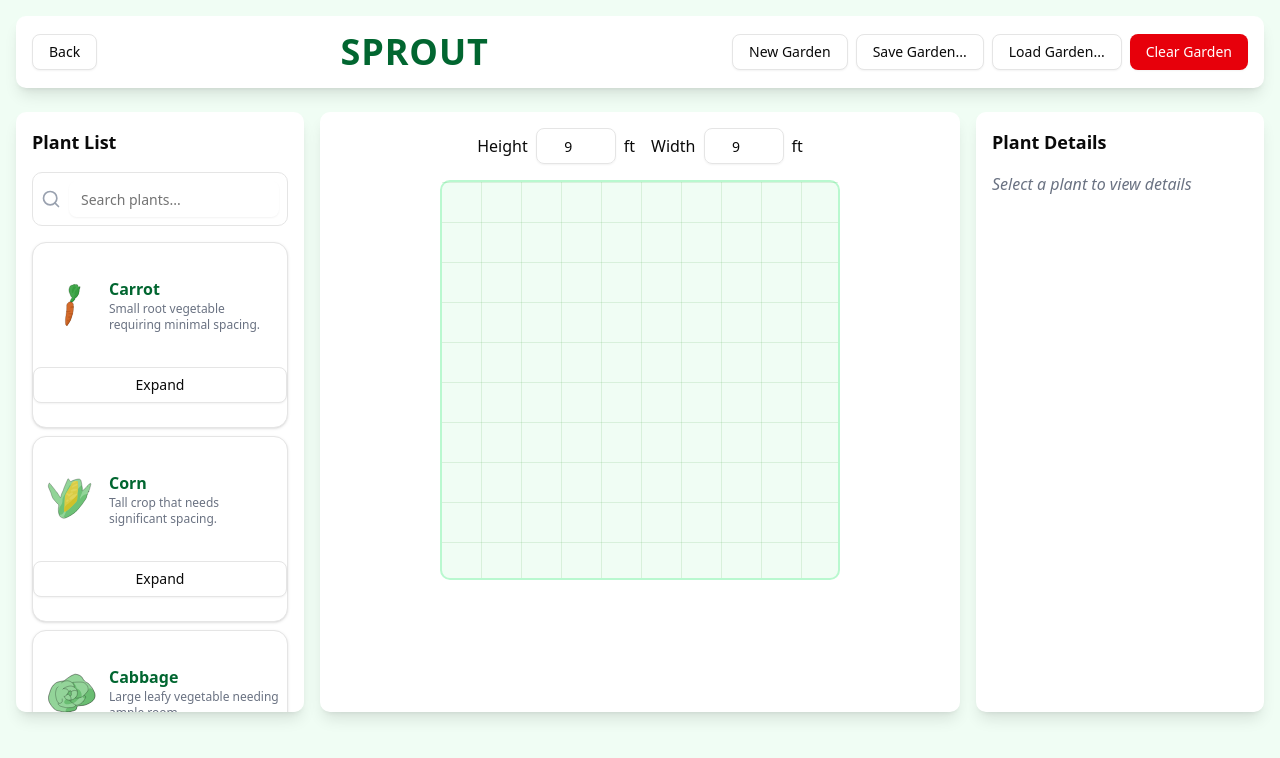
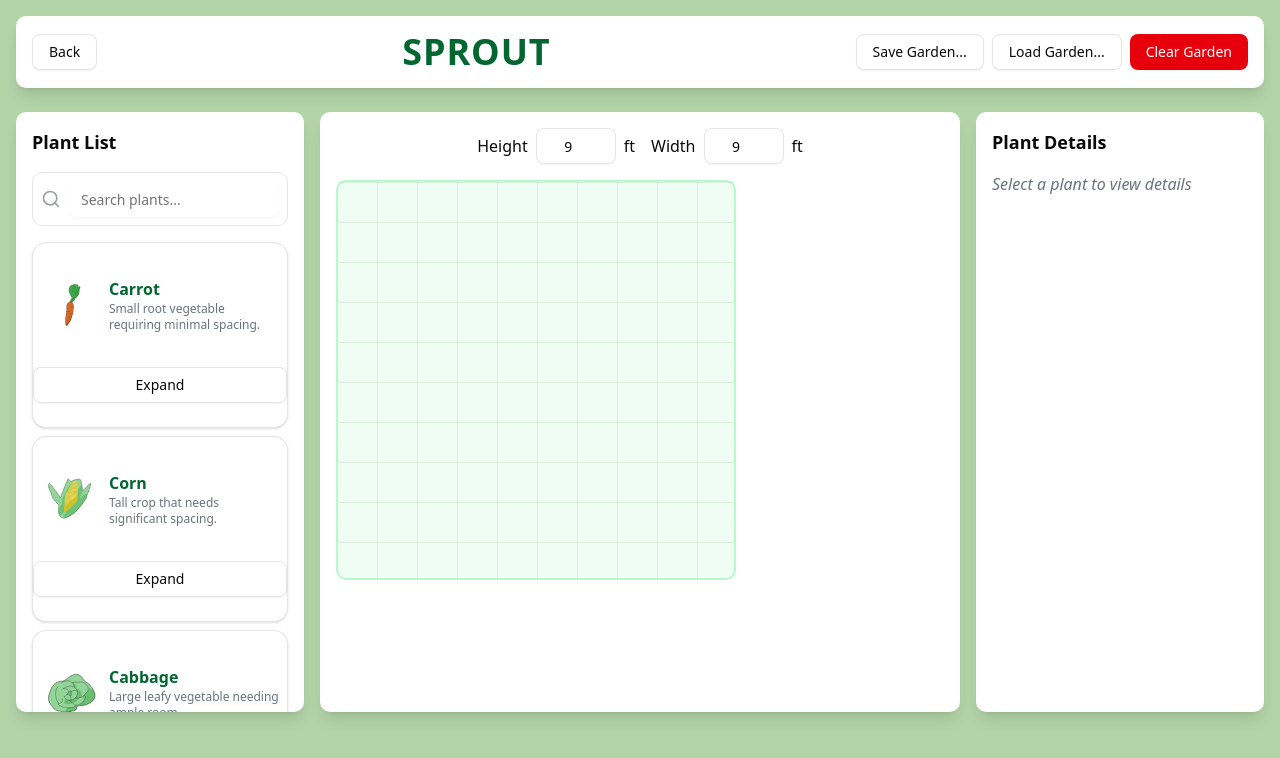
Before and after one commit to TedDBear/Sprout, a Next.js app in the folder my-app/: page / in a window 1280 px wide. Shown: the top 758 px of the page. Built offline with nearby package versions, Linux system fonts and the light colour scheme.

Commit message:
I have changed the background color to a light green, and I have made some minor bug fixes such as errors with moving new plants when an error pops up.

```diff
--- a/my-app/app/GardenSizeControls.tsx
+++ b/my-app/app/GardenSizeControls.tsx
@@ -11,7 +11,7 @@ return (
     value={gardenSize.height - 1} // Minus 1 helps ensures position listed on the plants is consistent with the length and height displayed on the size controls.
     onChange={(e) => handleSizeChange("height", e.target.value)}
     className="w-20 text-center"
-    min="5"
+    min="4"
   />
   <span>ft</span>
 </div>
@@ -22,7 +22,7 @@ return (
     value={gardenSize.width - 1}
     onChange={(e) => handleSizeChange("width", e.target.value)}
     className="w-20 text-center"
-    min="5"
+    min="4"
   />
   <span>ft</span>
 </div>
--- a/my-app/app/header.tsx
+++ b/my-app/app/header.tsx
@@ -27,7 +27,6 @@ export default function Header({clearGarden, saveGarden, loadGarden}) {
             <Button variant="outline">Back</Button>
             <h1 className="text-4xl font-extrabold text-green-800 tracking-wide">SPROUT</h1>
             <div className="space-x-2">
-                <Button variant="outline">New Garden</Button>
                 <Button variant="outline" onClick={(event) => saveGarden(event)}>Save Garden...</Button>
                 <Button variant="outline" onClick={handleLoadClick}>Load Garden...</Button>
                 <Button variant="destructive" onClick={(event) => clearGarden(event)}>Clear Garden</Button>
--- a/my-app/app/page.tsx
+++ b/my-app/app/page.tsx
@@ -283,6 +283,7 @@ export default function SproutGarden() {
           const userConfirmed = window.confirm(warningText + "\n\nDo you want to place the plant anyway?");
 
           if (!userConfirmed) {
+            setDraggedPlant(null);
             return; // Stop placement if user cancels
           }
         }
@@ -292,7 +293,8 @@ export default function SproutGarden() {
         setDraggedPlant(null);
         setSelectedPlant(newPlant);
       } else {
-        alert("Plants are too close! Maintain proper spacing.");
+        alert("Cannot put plant here. Too close to other plants!\n");
+        setDraggedPlant(null);
       }
     } else if (draggedIndex >= 0) {
       // Move existing plant
@@ -524,7 +526,7 @@ export default function SproutGarden() {
 
   return (
 
-      <div className="p-4 bg-green-50 min-h-screen min-w-screen">
+      <div className="p-4 min-h-screen min-w-screen" style={{backgroundColor: "#B2D4A7"}}>
         <Header
           clearGarden={clearGarden}
           saveGarden={saveGarden}
@@ -541,7 +543,7 @@ export default function SproutGarden() {
           />
 
           {/* Main Garden Area */}
-          <div className="flex-1 bg-white p-4 rounded-lg shadow-lg justify-items-center">
+          <div className="flex-1 bg-white p-4 rounded-lg shadow-lg">
             <GardenSizeControls
               gardenSize={gardenSize}
               handleSizeChange={handleSizeChange}
```
